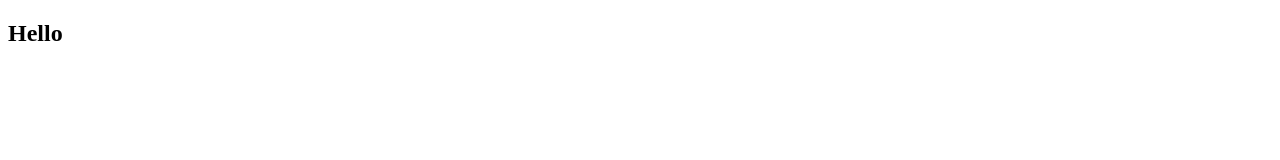
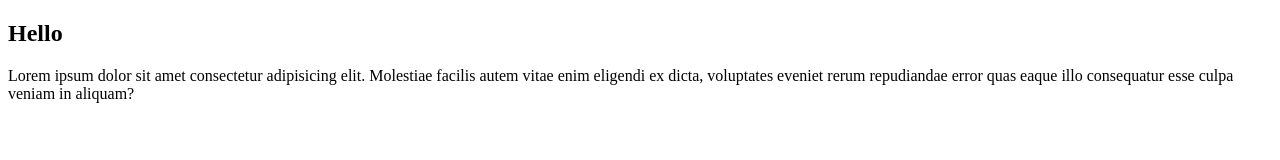
Before and after one commit to devcodehunter/mob-test, a plain HTML site: page index.html in a window 1280 px wide. Drawn offline with Linux system fonts and the light colour scheme.

Commit message:
Added First Paragraph

```diff
--- a/index.html
+++ b/index.html
@@ -8,5 +8,8 @@
 </head>
 <body>
     <h2>Hello</h2>
+    <p>Lorem ipsum dolor sit amet consectetur adipisicing elit.
+    Molestiae facilis autem vitae enim eligendi ex dicta,
+    voluptates eveniet rerum repudiandae error quas eaque illo consequatur esse culpa veniam in aliquam?</p>
 </body>
 </html>
```
